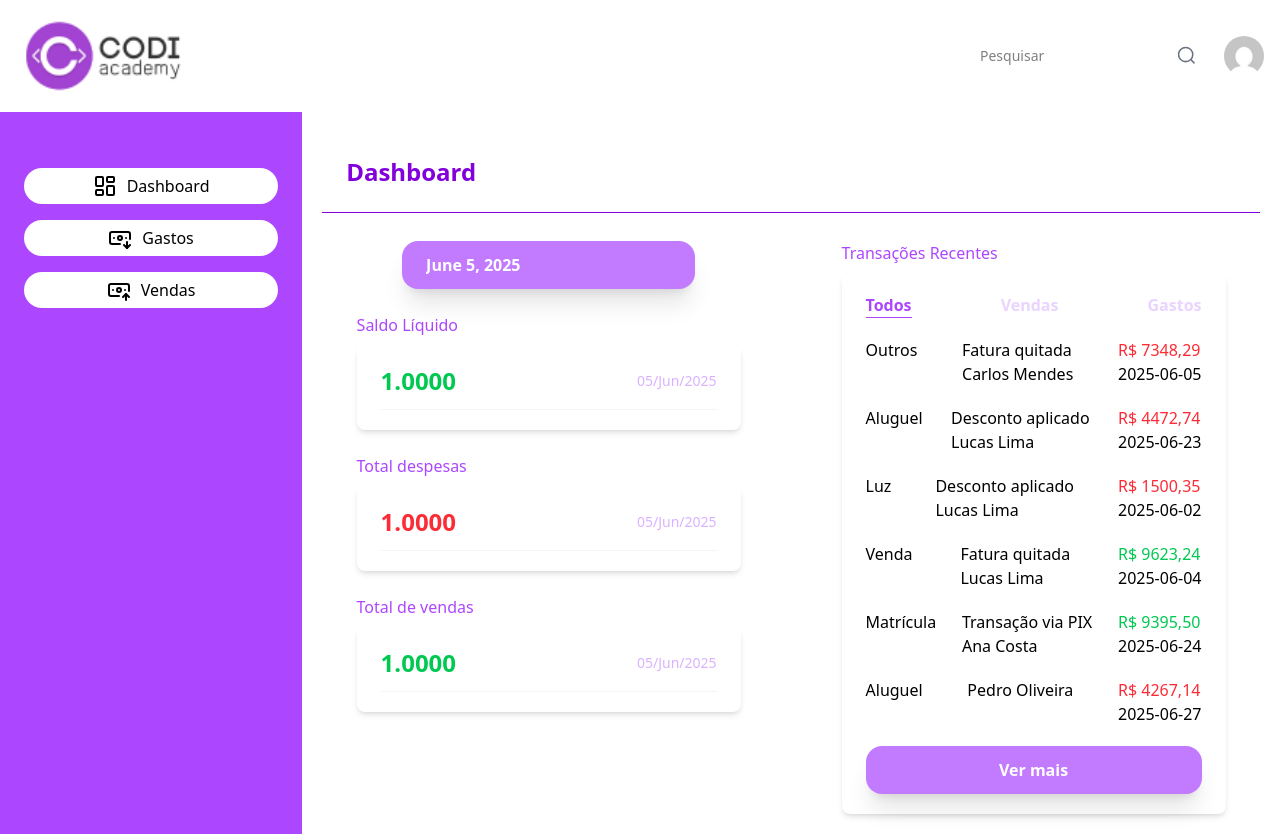
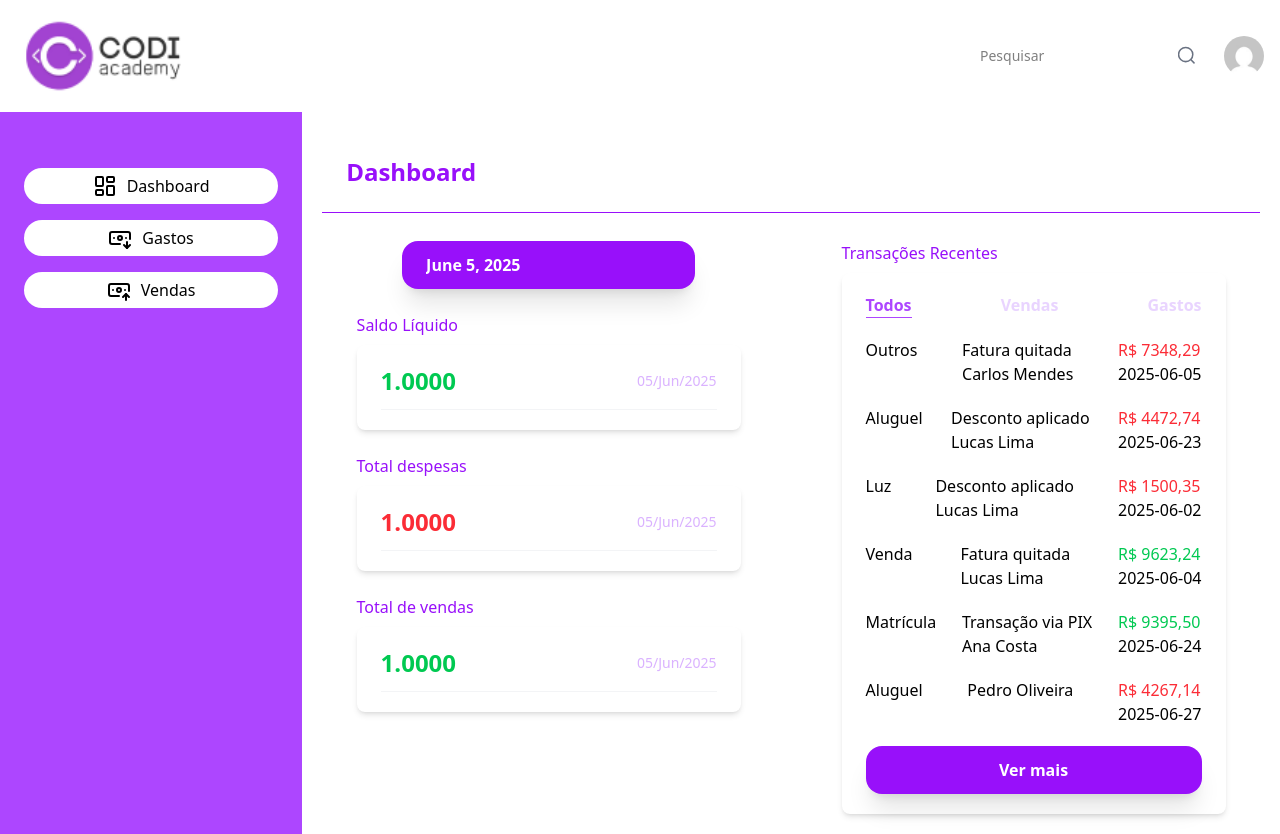
Before and after one commit to zSevens7/FinanciaChallenger, a React (Vite) app: page / in a window 1280 px wide. Built offline with nearby package versions, Linux system fonts and the light colour scheme.

Commit message:
update cores dos buttons

```diff
--- a/src/components/DashHistory/DashHistory.tsx
+++ b/src/components/DashHistory/DashHistory.tsx
@@ -1,6 +1,6 @@
 import { useState } from "react";
 import FloatingBox from "../FloatingBox";
-import GhostButton from "../GhostButton";
+import PrimaryButton from "../PrimaryButton";
 import HistorySelectButton from "./subcomponents/HistorySelectButton";
 import transactionHistory from "../../assets/data/transactions.json";
 const desteMes = transactionHistory["2025-06"];
@@ -88,7 +88,7 @@ const DashHistory = () => {
 
   return (
     <div>
-      <div className="flex flex-col w-full text-purple-500 text-xxl gap-2 max-w-96 mb-2">
+      <div className="flex flex-col w-full text-purple-600 text-xxl gap-2 max-w-96 mb-2">
         Transações Recentes
       </div>
       <FloatingBox containerClassName="w-96">
@@ -117,7 +117,7 @@ const DashHistory = () => {
           />
         </div>
         {data}
-        <GhostButton
+        <PrimaryButton
           onClick={() => {
             setVerMais(!verMais);
 
--- a/src/components/GhostButton.tsx
+++ /dev/null
@@ -1,12 +0,0 @@
-function GhostButton({ onClick, label }) {
-  return (
-    <button
-      onClick={onClick}
-      className="w-full sm:w-auto bg-purple-400 text-white font-semibold px-6 py-3 rounded-2xl shadow-xl hover:grey-200 focus:outline-none focus:ring-2 focus:ring-violet-500 focus:ring-opacity-75 flex items-center justify-center gap-2 transition-all duration-300 ease-in-out transform hover:-translate-y-0.5 hover:scale-100"
-    >
-      {label}
-    </button>
-  );
-}
-
-export default GhostButton;
--- /dev/null
+++ b/src/components/PrimaryButton.tsx
@@ -0,0 +1,12 @@
+function PrimaryButton({ onClick, label }) {
+  return (
+    <button
+      onClick={onClick}
+      className="w-full sm:w-auto bg-purple-600 text-white font-semibold px-6 py-3 rounded-2xl shadow-xl hover:grey-200 focus:outline-none focus:ring-2 focus:ring-violet-500 focus:ring-opacity-75 flex items-center justify-center gap-2 transition-all duration-300 ease-in-out transform hover:-translate-y-0.5 hover:scale-100"
+    >
+      {label}
+    </button>
+  );
+}
+
+export default PrimaryButton;
--- a/src/features/Dashboard/DashboardKPI.tsx
+++ b/src/features/Dashboard/DashboardKPI.tsx
@@ -14,7 +14,7 @@ const DashboardKPI = ({ title, value, period }: DashboardKPIProps) => {
       : "text-green-500";
 
   return (
-    <div className="flex flex-col w-full text-purple-500 text-xxl gap-2 max-w-96">
+    <div className="flex flex-col w-full text-purple-600 text-xxl gap-2 max-w-96">
       {title}
       <FloatingBox>
         <div className="flex flex-row w-full justify-between items-center border-b pb-3 border-gray-100">
--- a/src/features/gastos/components/ActionButtons.tsx
+++ b/src/features/gastos/components/ActionButtons.tsx
@@ -9,7 +9,7 @@ export const ActionButtons = ({ onAdicionarGasto, onLimparDados }: ActionButtons
     {/* Botão Adicionar Gasto */}
     <button
       onClick={onAdicionarGasto}
-      className="w-full sm:w-auto bg-purple-400 text-white font-semibold px-6 py-3 rounded-2xl shadow-xl hover:grey-200 focus:outline-none focus:ring-2 focus:ring-violet-500 focus:ring-opacity-75 flex items-center justify-center gap-2 transition-all duration-300 ease-in-out transform hover:-translate-y-0.5 hover:scale-100"
+      className="w-full sm:w-auto bg-purple-600 text-white font-semibold px-6 py-3 rounded-2xl shadow-xl hover:grey-200 focus:outline-none focus:ring-2 focus:ring-violet-500 focus:ring-opacity-75 flex items-center justify-center gap-2 transition-all duration-300 ease-in-out transform hover:-translate-y-0.5 hover:scale-100"
       aria-label="Adicionar novo gasto"
     >
       <PlusCircle size={20} /> {/* Ícone de adicionar */}
@@ -19,7 +19,7 @@ export const ActionButtons = ({ onAdicionarGasto, onLimparDados }: ActionButtons
     {/* Botão Limpar Dados */}
     <button
       onClick={onLimparDados}
-      className="w-full sm:w-auto bg-purple-400 text-white font-semibold px-6 py-3 rounded-2xl shadow-xl hover:grey-200 focus:outline-none focus:ring-2 focus:ring-violet-500 focus:ring-opacity-75 flex items-center justify-center gap-2 transition-all duration-300 ease-in-out transform hover:-translate-y-0.5 hover:scale-100"
+      className="w-full sm:w-auto bg-red-600 text-white font-semibold px-6 py-3 rounded-2xl shadow-xl hover:grey-200 focus:outline-none focus:ring-2 focus:ring-violet-500 focus:ring-opacity-75 flex items-center justify-center gap-2 transition-all duration-300 ease-in-out transform hover:-translate-y-0.5 hover:scale-100"
     >
       <Trash2 size={20} />
       Limpar Dados
--- a/src/pages/Dashboard.tsx
+++ b/src/pages/Dashboard.tsx
@@ -14,7 +14,7 @@ const Dashboard = () => {
     // Parent component for the dashboard page
     <PageContainer>
       {/* HEADER */}
-      <div className="p-6 font-bold text-2xl text-purple-700 border-b border-purple-700 mb-7 ">
+      <div className="p-6 font-bold text-2xl text-purple-600 border-b border-purple-600 mb-7 ">
         Dashboard
       </div>
       {/* DATE SELECTOR */}
@@ -25,7 +25,7 @@ const Dashboard = () => {
             selected={startDate}
             onChange={(date) => setStartDate(date || new Date())}
             customInput={
-              <input className="w-full sm:w-auto bg-purple-400 text-white font-semibold px-6 py-3 rounded-2xl shadow-xl hover:grey-200 focus:outline-none focus:ring-2 focus:ring-violet-500 focus:ring-opacity-75 flex items-center justify-center gap-2 transition-all duration-300 ease-in-out transform hover:-translate-y-0.5 hover:scale-100" />
+              <input className="w-full sm:w-auto bg-purple-600 text-white font-semibold px-6 py-3 rounded-2xl shadow-xl hover:grey-200 focus:outline-none focus:ring-2 focus:ring-violet-500 focus:ring-opacity-75 flex items-center justify-center gap-2 transition-all duration-300 ease-in-out transform hover:-translate-y-0.5 hover:scale-100" />
             }
           />
 
--- a/src/pages/Vendas.tsx
+++ b/src/pages/Vendas.tsx
@@ -51,17 +51,17 @@ const Vendas = () => {
 
   return (
     <PageContainer>
-      <h1 className="p-6 font-bold text-2xl text-purple-700 border-b border-purple-700 mb-7 ">Vendas</h1>
+      <h1 className="p-6 font-bold text-2xl text-purple-600 border-b border-purple-600 mb-7 ">Vendas</h1>
       <div className="flex gap-2 mb-4 justify-center">
         <button
           onClick={() => setShowModal(true)}
-          className="w-full sm:w-auto bg-purple-400 text-white font-semibold px-6 py-3 rounded-2xl shadow-xl hover:grey-200 focus:outline-none focus:ring-2 focus:ring-violet-500 focus:ring-opacity-75 flex items-center justify-center gap-2 transition-all duration-300 ease-in-out transform hover:-translate-y-0.5 hover:scale-100"
+          className="w-full sm:w-auto bg-purple-600 text-white font-semibold px-6 py-3 rounded-2xl shadow-xl hover:grey-200 focus:outline-none focus:ring-2 focus:ring-violet-500 focus:ring-opacity-75 flex items-center justify-center gap-2 transition-all duration-300 ease-in-out transform hover:-translate-y-0.5 hover:scale-100"
         >
           Adicionar Venda
         </button>
         <button
           onClick={clearData}
-          className="w-full sm:w-auto bg-red-400 text-white font-semibold px-6 py-3 rounded-2xl shadow-xl hover:grey-200 focus:outline-none focus:ring-2 focus:ring-violet-500 focus:ring-opacity-75 flex items-center justify-center gap-2 transition-all duration-300 ease-in-out transform hover:-translate-y-0.5 hover:scale-100"
+          className="w-full sm:w-auto bg-red-600 text-white font-semibold px-6 py-3 rounded-2xl shadow-xl hover:grey-200 focus:outline-none focus:ring-2 focus:ring-violet-500 focus:ring-opacity-75 flex items-center justify-center gap-2 transition-all duration-300 ease-in-out transform hover:-translate-y-0.5 hover:scale-100"
         >
           Limpar Dados
         </button>
```
